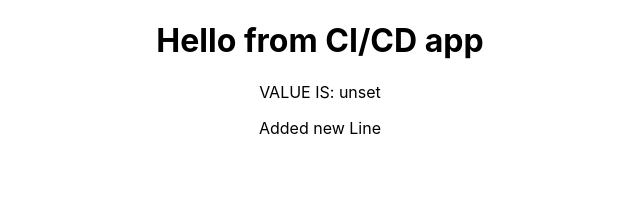
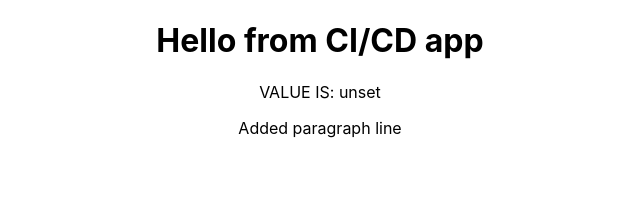
Before and after one commit to supunUOM/aws-ci-cd-react, a React (Create React App) app: page / in a window 1280 px wide. Shown: the top 208 px of the page, without its empty margins (320-960 px from the left). Built offline with nearby package versions, Linux system fonts and the light colour scheme; no server answers.

Commit message:
paragraph line added

```diff
--- a/src/App.tsx
+++ b/src/App.tsx
@@ -1,12 +1,11 @@
 import "./App.css";
 
 function App() {
-  const value = process.env.REACT_APP_API_KEY;
   return (
     <div className="App">
       <h1>Hello from CI/CD app</h1>
-      {`VALUE IS: ${value}`}
-      <p>Added new Line</p>
+      {`VALUE IS: ${process.env.REACT_APP_API_KEY}`}
+      <p>Added paragraph line </p>
     </div>
   );
 }
```
